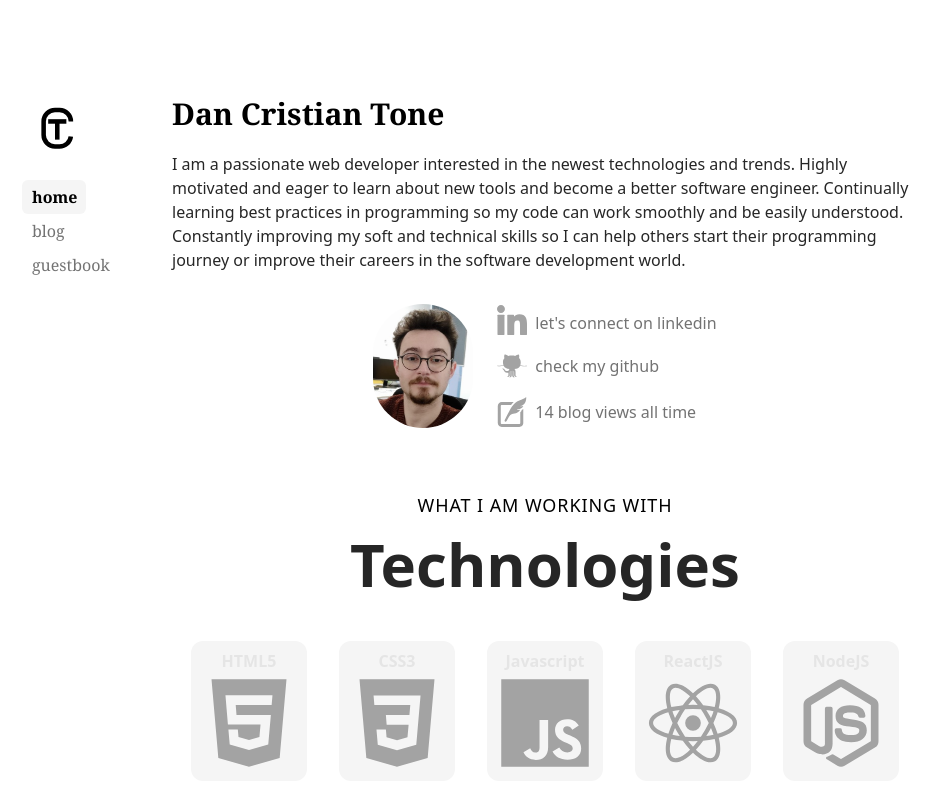
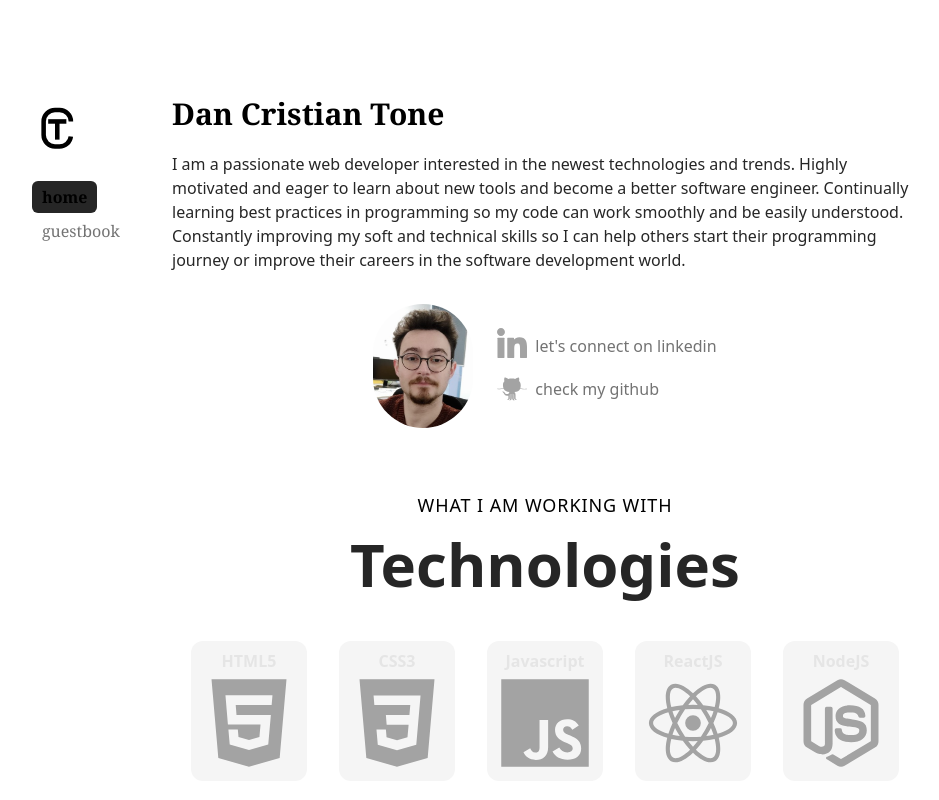
Before and after one commit to CristiTone/cristi-tone, a Next.js app: page / in a window 1280 px wide. Shown: the top 800 px of the page, without its empty margins (170-1109 px from the left). Built offline with nearby package versions, Linux system fonts and the light colour scheme.

Commit message:
Fixed Experience flicker and removed /blog

```diff
--- a/src/components/Experience.tsx
+++ b/src/components/Experience.tsx
@@ -9,8 +9,7 @@ import 'react-vertical-timeline-component/style.min.css';
 
 import { experiences } from '../helpers/experience';
 
-const textVariant = () => {
-  return {
+const textVariant = {
   hidden: {
     y: -50,
     opacity: 0,
@@ -23,7 +22,6 @@ const textVariant = () => {
       duration: 1.25,
     },
   },
-  };
 };
 
 function ExperienceCard({ experience }: any) {
@@ -79,7 +77,7 @@ export default function Experience() {
       viewport={{ once: true, amount: 0.05 }}
       className="sm:py-8 py-5 max-w-7xl mx-auto relative z-0"
     >
-      <motion.div variants={textVariant()}>
+      <motion.div variants={textVariant}>
         <p className="sm:text-[18px] text-[14px] uppercase tracking-wider text-center">
           What I have done so far
         </p>
--- a/src/components/Footer.tsx
+++ b/src/components/Footer.tsx
@@ -26,7 +26,7 @@ export default function Footer() {
           target="_blank"
           href="https://www.linkedin.com/in/tone-dan-cristian-506405143/"
         >
-          Message me on <LinkedinIcon />
+          Message on <LinkedinIcon />
         </a>
         <a
           className="text-2xl flex gap-2 flex-1 justify-center hover:text-neutral-700 dark:hover:text-neutral-200 transition-all border p-4 border-neutral-200 dark:border-neutral-800 rounded-lg"
--- a/src/components/Navbar.tsx
+++ b/src/components/Navbar.tsx
@@ -1,26 +1,17 @@
 import clsx from 'clsx';
 import Link from 'next/link';
-import { motion } from 'framer-motion';
+import { LayoutGroup, motion } from 'framer-motion';
 import { usePathname } from 'next/navigation';
 
 const navItems = {
   '/': {
     name: 'home',
-    x: 0,
-    y: 0,
-    w: '64px',
   },
-  '/blog': {
-    name: 'blog',
-    x: 64,
-    y: 35,
-    w: '56px',
-  },
+  // '/blog': {
+  //   name: 'blog',
+  // },
   '/guestbook': {
     name: 'guestbook',
-    x: 127,
-    y: 69,
-    w: '100px',
   },
 };
 
@@ -91,73 +82,43 @@ export default function Navbar() {
         <div className="ml-2 mb-6">
           <Logo />
         </div>
-        <nav
-          className="flex overflow-hidden flex-row md:flex-col items-start relative px-4 md:px-0 pb-0 fade md:overflow-auto scroll-pr-6 md:relative"
-          id="nav"
-        >
-          <div className="flex flex-row md:flex-col space-x-0 pr-10 mb-2 mt-2 md:mt-0">
-            {navItems[pathname] ? (
-              <>
-                {/* Desktop version, hidden on mobile, animates y axis */}
-                <div className="hidden md:block">
-                  <motion.div
-                    className="absolute bg-neutral-100 dark:bg-neutral-800 h-[34px] rounded-md z-[-1]"
-                    layoutId="test2"
-                    initial={{ opacity: 0, y: navItems[pathname].y }}
-                    animate={{
-                      opacity: 1,
-                      y: navItems[pathname].y,
-                      width: navItems[pathname].w,
-                    }}
-                    transition={{
-                      type: 'spring',
-                      stiffness: 350,
-                      damping: 30,
-                    }}
-                  />
-                </div>
-                {/* Mobile version, hidden on desktop, animates x axis */}
-                <div className="block md:hidden">
-                  <motion.div
-                    className="absolute bg-neutral-100 dark:bg-neutral-800 h-[34px] rounded-md z-[-1]"
-                    layoutId="test"
-                    initial={{ opacity: 0, x: navItems[pathname].x }}
-                    animate={{
-                      opacity: 1,
-                      x: navItems[pathname].x,
-                      width: navItems[pathname].w,
-                    }}
-                    transition={{
-                      type: 'spring',
-                      stiffness: 350,
-                      damping: 30,
-                    }}
-                  />
-                </div>
-              </>
-            ) : null}
-
-            {Object.entries(navItems).map(([path, { name }]) => {
-              const isActive = path === pathname;
-
-              return (
+        <LayoutGroup>
+          <nav
+            className="flex flex-row md:flex-col items-start relative px-4 md:px-0 pb-0 fade md:overflow-auto scroll-pr-6 md:relative"
+            id="nav"
+          >
+            <div className="flex flex-row md:flex-col space-x-0 pr-10 mb-2 mt-2 md:mt-0">
+              {Object.entries(navItems).map(([path, { name }]) => (
                 <Link
                   key={path}
                   href={path}
                   className={clsx(
                     'transition-all hover:text-neutral-800 dark:hover:text-neutral-200 py-[5px] px-[10px]',
                     {
-                      'text-neutral-500': !isActive,
-                      'font-bold': isActive,
+                      'text-neutral-500': path !== pathname,
+                      'font-bold': path === pathname,
                     },
                   )}
                 >
-                  {name}
+                  <span className="relative py-[5px] px-[10px]">
+                    {name}
+                    {path === pathname && (
+                      <motion.div
+                        className="absolute inset-0 bg-neutral-800 rounded-md z-[-1]"
+                        layoutId="sidebar"
+                        transition={{
+                          type: 'spring',
+                          stiffness: 350,
+                          damping: 30,
+                        }}
+                      />
+                    )}
+                  </span>
                 </Link>
-              );
-            })}
-          </div>
-        </nav>
+              ))}
+            </div>
+          </nav>
+        </LayoutGroup>
       </div>
     </aside>
   );
--- a/src/pages/index.tsx
+++ b/src/pages/index.tsx
@@ -8,7 +8,7 @@ import Technologies from '@/components/Technologies';
 import Footer from '@/components/Footer';
 
 export default function Home() {
-  const views = 14;
+  // const views = 14;
   return (
     <PageContainer>
       <section>
@@ -50,13 +50,13 @@ export default function Home() {
               <GithubIcon />
               <p>check my github</p>
             </a>
-            <Link
+            {/* <Link
               href="/blog"
               className="flex gap-2 items-center hover:text-neutral-700 dark:hover:text-neutral-200 transition-all"
             >
               <BlogIcon />
               <p>{`${views.toLocaleString()} blog views all time`}</p>
-            </Link>
+            </Link> */}
           </div>
         </div>
       </section>
--- a/src/styles/globals.css
+++ b/src/styles/globals.css
@@ -2,6 +2,13 @@
 @tailwind components;
 @tailwind utilities;
 
+/* Fix for react-vertical-timeline-component that caused shake on mobile */
+html,
+body {
+  overflow-x: hidden;
+}
+
+/* Fix for react-vertical-timeline-component that caused date to overlap company image */
 .vertical-timeline-element-date {
   margin: 0 8px;
 }
```
Lines whose indentation alone changed are shown as unchanged.
